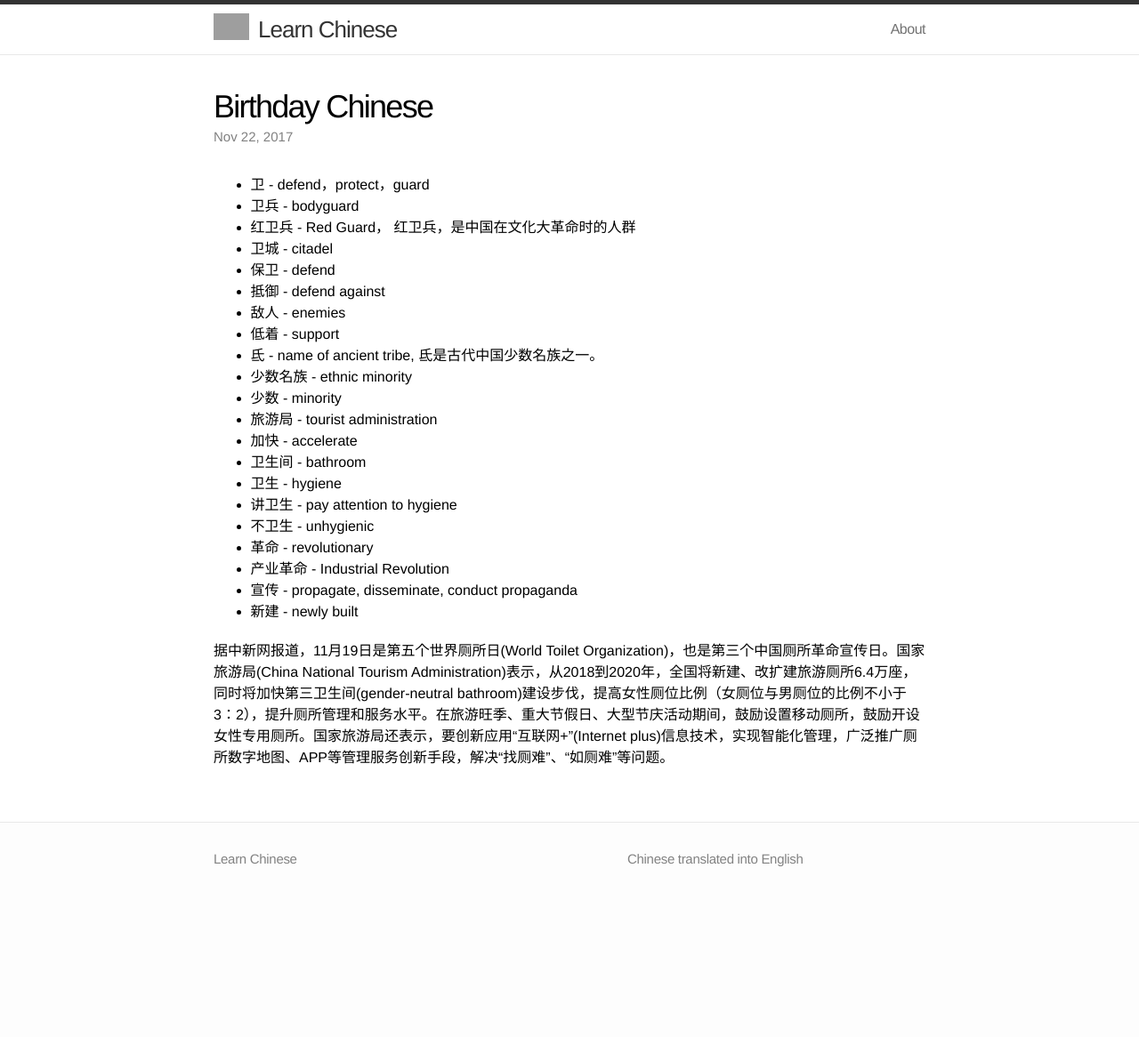
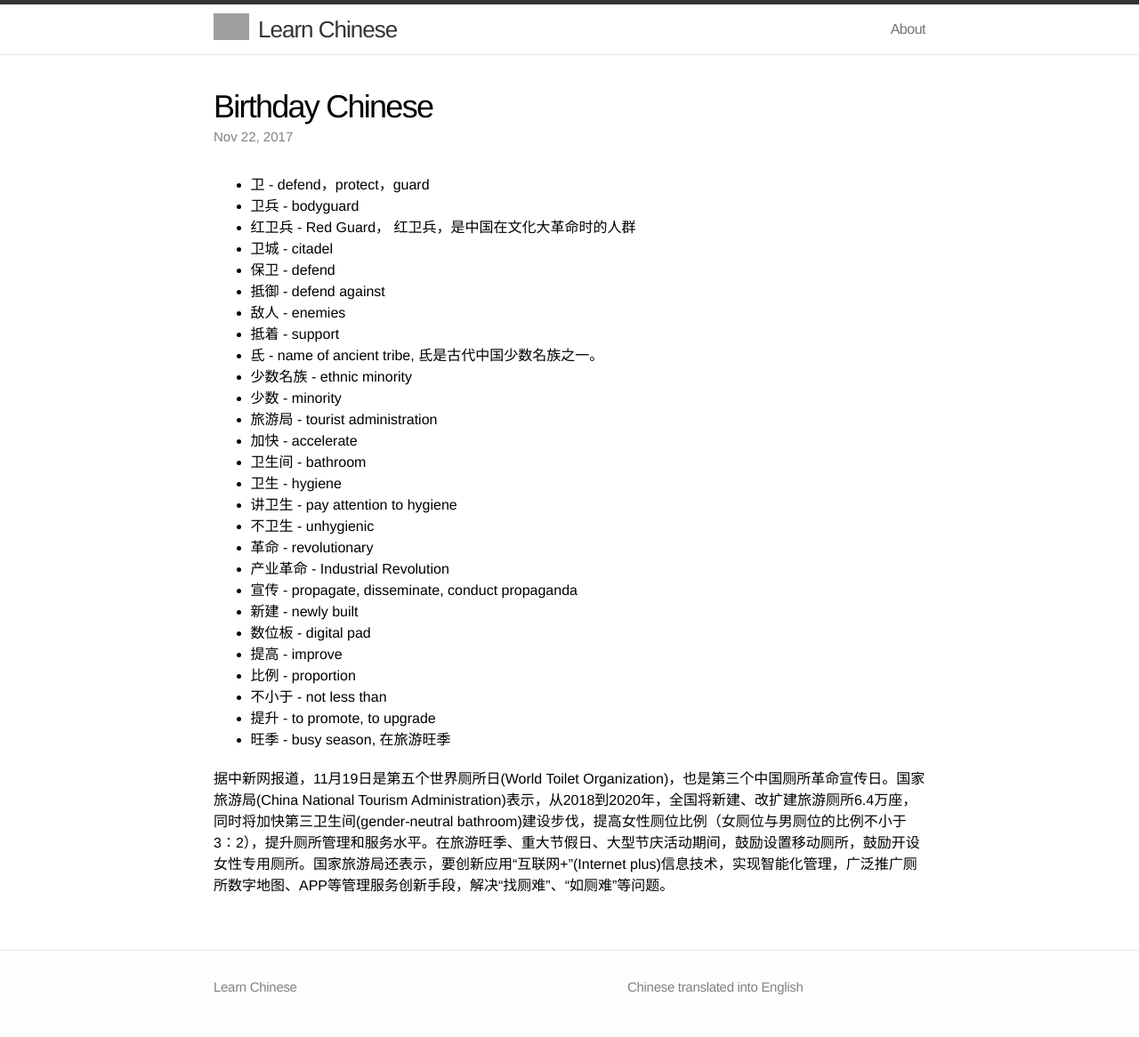
Before and after one commit to learn-chinese/learn-chinese.github.io, a Jekyll site: the page built from _posts/2017-11-22-birthday-chinese.md, in a window 1280 px wide. Shown: the whole page at 89% size. Built offline with Jekyll 4.4.1, drawn with Linux system fonts in a browser that asks for light colours; before the commit the page ends 1022 px from its top, so only the background shows below that; grey boxes are pictures that could not be loaded.

Commit message:
second part of sentence

```diff
--- a/_posts/2017-11-22-birthday-chinese.md
+++ b/_posts/2017-11-22-birthday-chinese.md
@@ -14,7 +14,7 @@ tags: [conversation]
 * 保卫 - defend
 * 抵御 - defend against
 * 敌人 - enemies
-* 低着 - support
+* 抵着 - support
 * 氐 - name of ancient tribe, 氐是古代中国少数名族之一。
 * 少数名族 - ethnic minority
 * 少数 - minority
@@ -28,5 +28,11 @@ tags: [conversation]
 * 产业革命 - Industrial Revolution
 * 宣传 - propagate, disseminate, conduct propaganda
 * 新建 - newly built
+* 数位板 - digital pad
+* 提高 - improve
+* 比例 - proportion
+* 不小于 - not less than
+* 提升 - to promote, to upgrade
+* 旺季 - busy season, 在旅游旺季
 
 据中新网报道，11月19日是第五个世界厕所日(World Toilet Organization)，也是第三个中国厕所革命宣传日。国家旅游局(China National Tourism Administration)表示，从2018到2020年，全国将新建、改扩建旅游厕所6.4万座，同时将加快第三卫生间(gender-neutral bathroom)建设步伐，提高女性厕位比例（女厕位与男厕位的比例不小于3：2），提升厕所管理和服务水平。在旅游旺季、重大节假日、大型节庆活动期间，鼓励设置移动厕所，鼓励开设女性专用厕所。国家旅游局还表示，要创新应用“互联网+”(Internet plus)信息技术，实现智能化管理，广泛推广厕所数字地图、APP等管理服务创新手段，解决“找厕难”、“如厕难”等问题。
```
